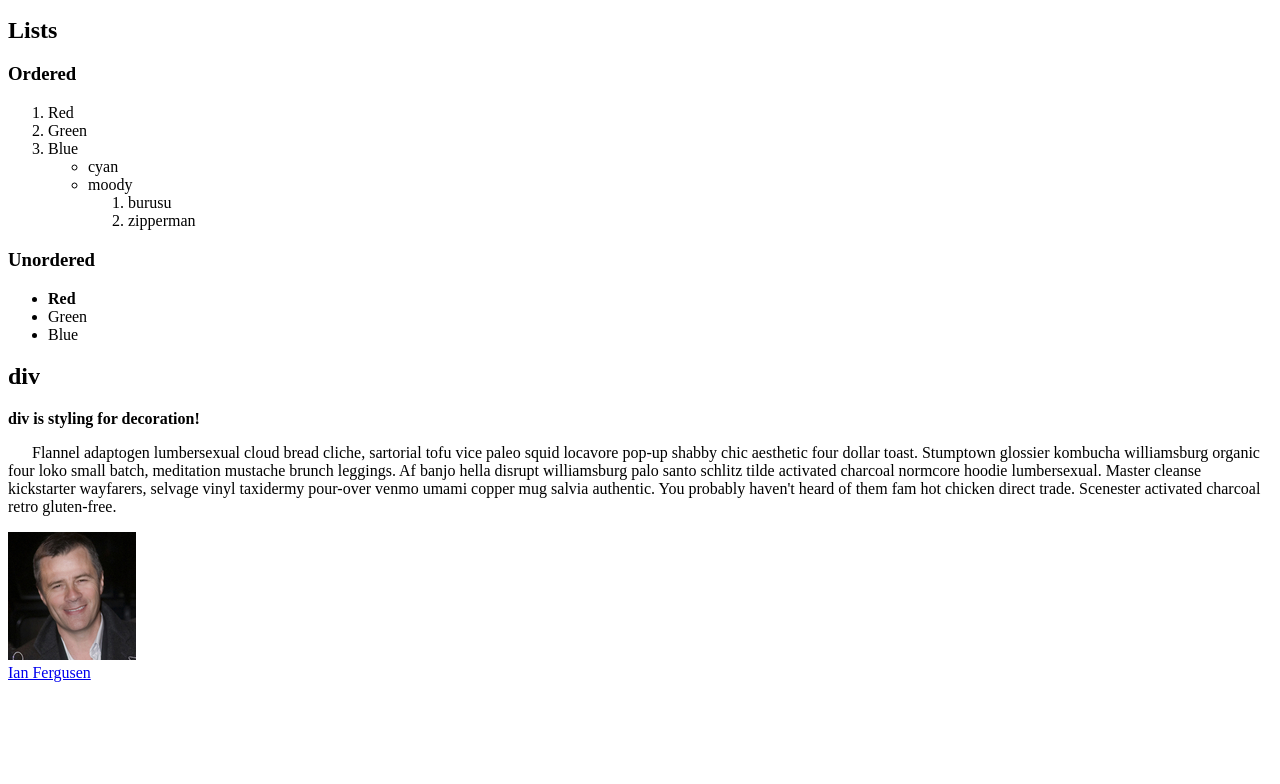
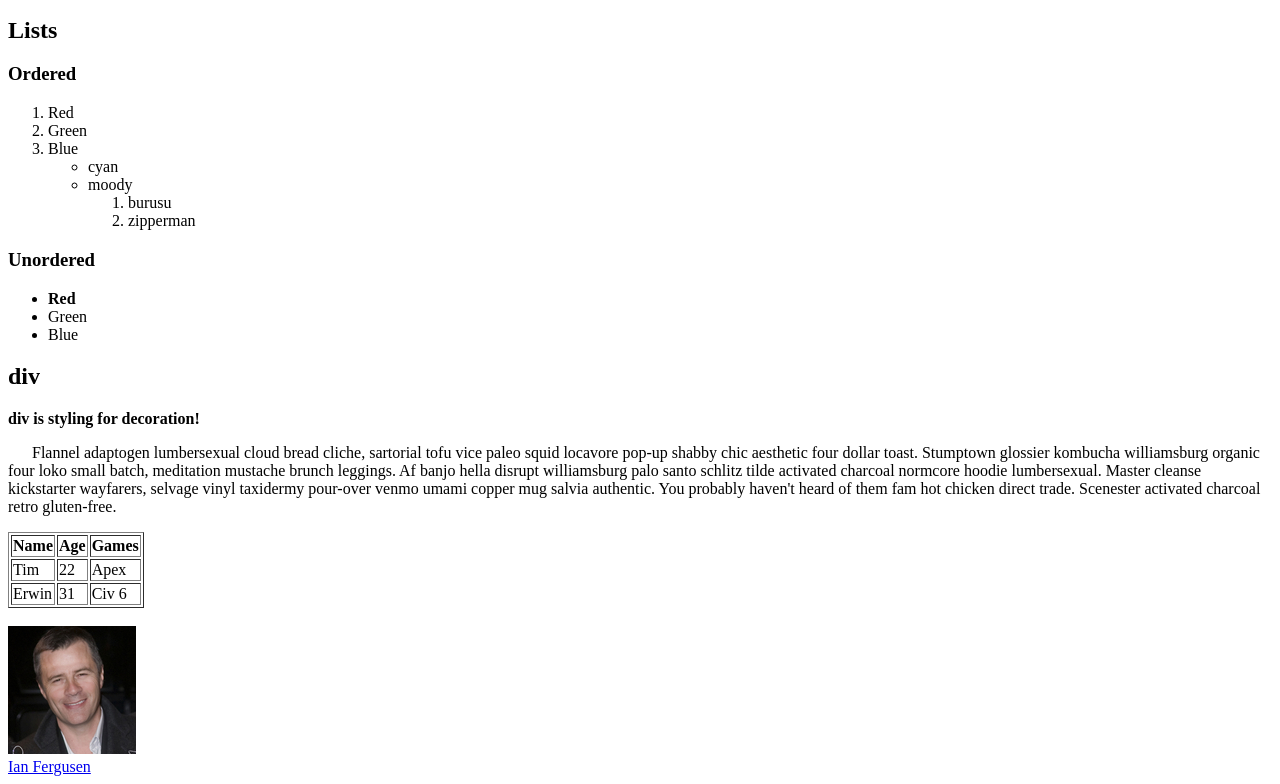
Before and after one commit to TimothySeguia/UDEMY_HTML_CSS_JQUERY, a plain HTML site: page blog/index.html in a window 1280 px wide. Shown: the part 691-1475 px from the top of the page. Before the commit the page ends 1381 px from the top, so only its background shows below. Drawn offline with Linux system fonts and the light colour scheme.

Commit message:
Adding tables to blog folder index.html Adding pokemon_table_assignment

```diff
--- a/blog/index.html
+++ b/blog/index.html
@@ -64,7 +64,27 @@
             <p>
                 &nbsp&nbsp&nbsp&nbsp&nbsp&nbspFlannel adaptogen lumbersexual cloud bread cliche, sartorial tofu vice paleo squid locavore pop-up shabby chic aesthetic four dollar toast. Stumptown glossier kombucha williamsburg organic four loko small batch, meditation mustache brunch leggings. Af banjo hella disrupt williamsburg palo santo schlitz tilde activated charcoal normcore hoodie lumbersexual. Master cleanse kickstarter wayfarers, selvage vinyl taxidermy pour-over venmo umami copper mug salvia authentic. You probably haven't heard of them fam hot chicken direct trade. Scenester activated charcoal retro gluten-free.</p>
         </div>
-
+        <table border="1">
+        <thead>
+            <tr>
+                <th>Name</th>
+                <th>Age</th>
+                <th>Games</th>
+            </tr>
+        </thead>
+        <tbody>
+            <tr>
+                <td>Tim</td>
+                <td>22</td>
+                <td>Apex</td>
+            </tr>
+            <tr>
+                <td>Erwin</td>
+                <td>31</td>
+                <td>Civ 6</td>
+            </tr>
+        </tbody>
+        </table><br>
 
         <img src="images/IanFergusen.jpg" alt="Image of Ian Fergusen"><br>
         <a href="images/IanFergusen.jpg" target="_blank">Ian Fergusen</a>
```
Also changed, not shown: BOOTCAMP/work/pokemon_table_assignment/index.html (added, +78 -0 lines), BOOTCAMP/work/pokemon_table_assignment/pokemondata.txt (added).
